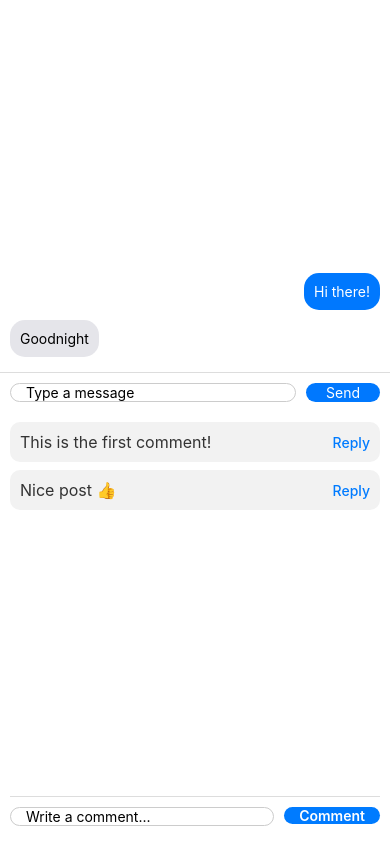
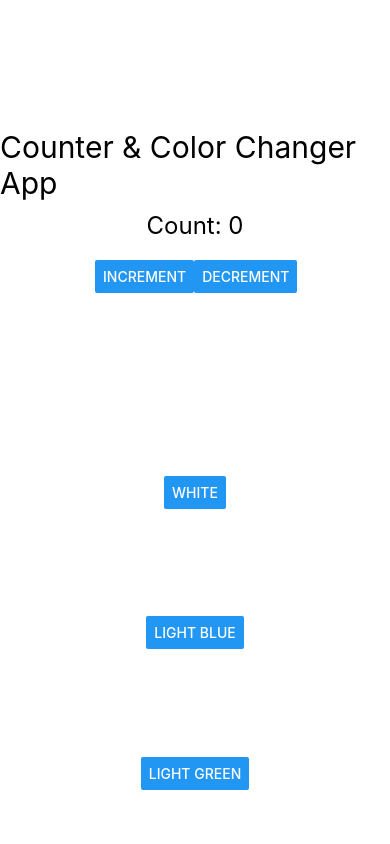
Before and after one commit to kentmanayon/B17_Manayon_Kent_B_2_IT_Elect1, a React Native app: screen / in a window 390 px wide. Built offline with nearby package versions, Linux system fonts and the light colour scheme.

Commit message:
Added final files for Activity5

```diff
--- a/App.js
+++ b/App.js
@@ -1,12 +1,23 @@
-import React from "react";
-import ChatScreen from "./ChatScreen";
-import CommentSection from "./CommentSection";
+
+
+
+
+
+
+
+
+
+import React from 'react';
+import { SafeAreaView } from 'react-native';
+
+import CounterApp from './CounterApp';
+import ColorChangerApp from './ColorChangerApp';
 
 export default function App() {
   return (
-    <>
-      <ChatScreen />
-     <CommentSection />
-    </>
+    <SafeAreaView style={{ flex: 1 }}>
+      <CounterApp />
+      <ColorChangerApp />
+    </SafeAreaView>
   );
 }
--- a/ChatBubble.js
+++ /dev/null
@@ -1,19 +0,0 @@
-import React from "react";
-import { View, Text } from "react-native";
-
-export default function ChatBubble({ text, isMe }) {
-  return (
-    <View
-      style={{
-        alignSelf: isMe ? "flex-end" : "flex-start",
-        backgroundColor: isMe ? "#0078fe" : "#e5e5ea",
-        padding: 10,
-        borderRadius: 15,
-        marginVertical: 5,
-        maxWidth: "70%",
-      }}
-    >
-      <Text style={{ color: isMe ? "white" : "black" }}>{text}</Text>
-    </View>
-  );
-}
--- a/ChatScreen.js
+++ /dev/null
@@ -1,66 +0,0 @@
-import React, { useState } from "react";
-import { SafeAreaView, View, FlatList, TextInput, TouchableOpacity, Text } from "react-native";
-import ChatBubble from "./ChatBubble";
-
-export default function ChatScreen() {
-  const [messages, setMessages] = useState([
-    { id: "1", text: "Goodnight", sender: "bot" },
-    { id: "2", text: "Hi there!", sender: "me" },
-  ]);
-  const [input, setInput] = useState("");
-
-  const sendMessage = () => {
-    if (input.trim().length === 0) return;
-    const newMessage = { id: Date.now().toString(), text: input, sender: "me" };
-    setMessages([newMessage, ...messages]);
-    setInput("");
-  };
-
-  return (
-    <SafeAreaView style={{ flex: 1, backgroundColor: "white" }}>
-      <FlatList
-        data={messages}
-        keyExtractor={(item) => item.id}
-        renderItem={({ item }) => (
-          <ChatBubble text={item.text} isMe={item.sender === "me"} />
-        )}
-        inverted
-        contentContainerStyle={{ padding: 10 }}
-      />
-
-      <View
-        style={{
-          flexDirection: "row",
-          padding: 10,
-          borderTopWidth: 1,
-          borderColor: "#ddd",
-        }}
-      >
-        <TextInput
-          value={input}
-          onChangeText={setInput}
-          placeholder="Type a message"
-          style={{
-            flex: 1,
-            borderWidth: 1,
-            borderColor: "#ccc",
-            borderRadius: 20,
-            paddingHorizontal: 15,
-          }}
-        />
-        <TouchableOpacity
-          onPress={sendMessage}
-          style={{
-            marginLeft: 10,
-            backgroundColor: "#0078fe",
-            paddingHorizontal: 20,
-            borderRadius: 20,
-            justifyContent: "center",
-          }}
-        >
-          <Text style={{ color: "white" }}>Send</Text>
-        </TouchableOpacity>
-      </View>
-    </SafeAreaView>
-  );
-}
--- a/CommentSection.js
+++ /dev/null
@@ -1,83 +0,0 @@
-import React, { useState } from "react";
-import { View, Text, FlatList, TextInput, TouchableOpacity, StyleSheet } from "react-native";
-
-export default function CommentSection() {
-  const [comments, setComments] = useState([
-    { id: "1", text: "This is the first comment!" },
-    { id: "2", text: "Nice post 👍" },
-  ]);
-  const [newComment, setNewComment] = useState("");
-
-  const addComment = () => {
-    if (newComment.trim().length === 0) return;
-    setComments([...comments, { id: Date.now().toString(), text: newComment }]);
-    setNewComment("");
-  };
-
-  const renderItem = ({ item }) => (
-    <View style={styles.commentBox}>
-      <Text style={styles.commentText}>{item.text}</Text>
-      <TouchableOpacity style={styles.replyBtn}>
-        <Text style={styles.replyText}>Reply</Text>
-      </TouchableOpacity>
-    </View>
-  );
-
-  return (
-    <View style={styles.container}>
-      <FlatList data={comments} keyExtractor={(item) => item.id} renderItem={renderItem} />
-
-      <View style={styles.inputRow}>
-        <TextInput
-          style={styles.input}
-          placeholder="Write a comment..."
-          value={newComment}
-          onChangeText={setNewComment}
-        />
-        <TouchableOpacity style={styles.sendBtn} onPress={addComment}>
-          <Text style={styles.sendText}>Comment</Text>
-        </TouchableOpacity>
-      </View>
-    </View>
-  );
-}
-
-const styles = StyleSheet.create({
-  container: { flex: 1, padding: 10, backgroundColor: "#fff" },
-  commentBox: {
-    flexDirection: "row",
-    alignItems: "center",
-    justifyContent: "space-between",
-    backgroundColor: "#f2f2f2",
-    padding: 10,
-    borderRadius: 10,
-    marginBottom: 8,
-  },
-  commentText: { fontSize: 16, color: "#333", flex: 1 },
-  replyBtn: { paddingLeft: 10 },
-  replyText: { color: "#007bff", fontWeight: "500" },
-  inputRow: {
-    flexDirection: "row",
-    marginTop: 10,
-    borderTopWidth: 1,
-    borderTopColor: "#ddd",
-    paddingTop: 10,
-  },
-  input: {
-    flex: 1,
-    borderWidth: 1,
-    borderColor: "#ccc",
-    borderRadius: 20,
-    marginBottom: 8,
-    paddingHorizontal: 15,
-  },
-  sendBtn: {
-    marginLeft: 10,
-    marginBottom:10,
-    backgroundColor: "#007bff",
-    paddingHorizontal: 15,
-    justifyContent: "center",
-    borderRadius: 20,
-  },
-  sendText: { color: "#fff", fontWeight: "600" },
-});
```
